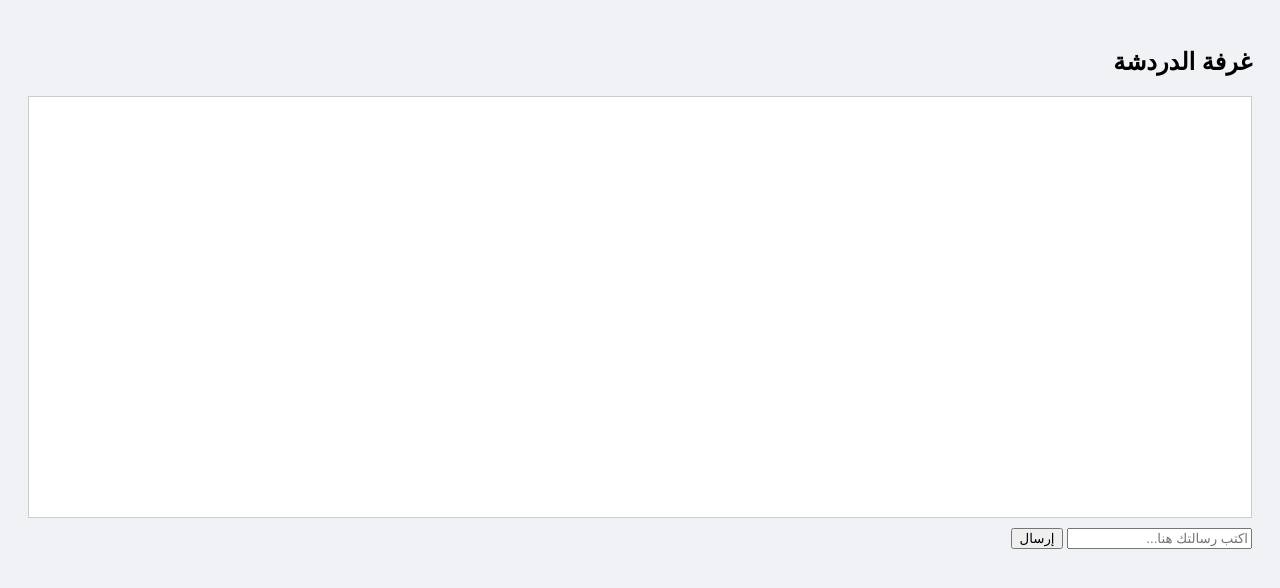
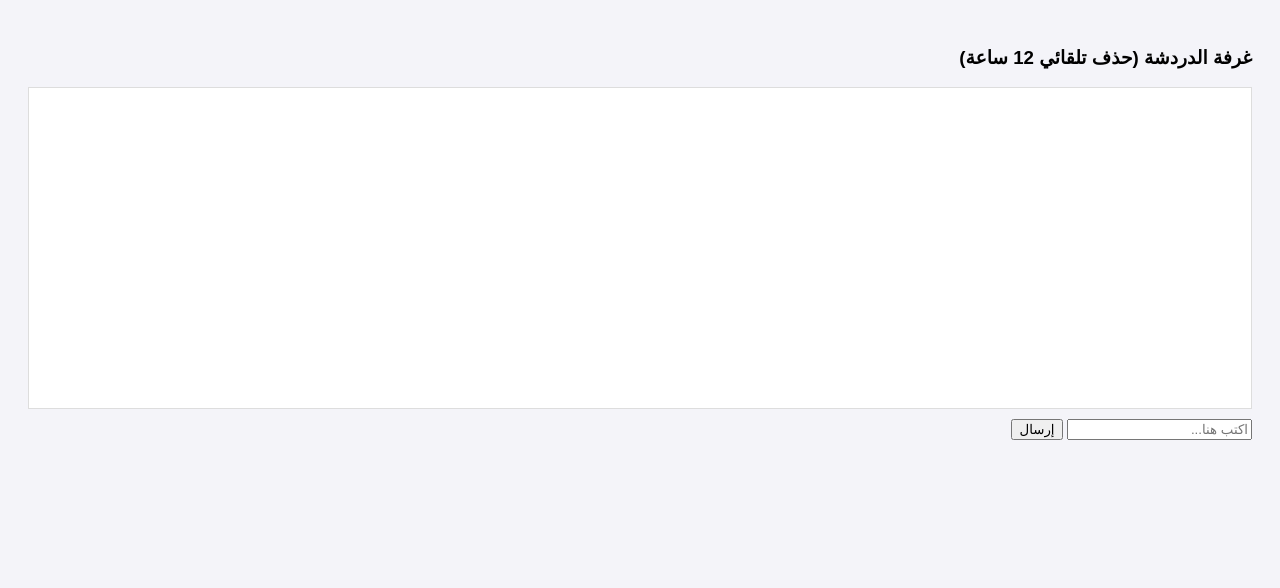
Before and after one commit to waelobaid60/1234, a website: page public/index.html in a window 1280 px wide. Both pictures are taken after a click on the button "إرسال". Drawn offline with Linux system fonts and the light colour scheme.

Commit message:
Update index.html

```diff
--- a/public/index.html
+++ b/public/index.html
@@ -4,63 +4,42 @@
     <meta charset="UTF-8">
     <title>دردشة وائل</title>
     <style>
-        body { font-family: sans-serif; background: #f0f2f5; padding: 20px; }
-        #chat-box { height: 400px; border: 1px solid #ccc; background: #fff; overflow-y: scroll; padding: 10px; margin-bottom: 10px; }
-        .message { background: #e1ffc7; padding: 8px; margin: 5px 0; border-radius: 5px; position: relative; }
-        .time { font-size: 0.7em; color: #888; display: block; }
+        body { font-family: sans-serif; background: #f4f4f9; padding: 20px; }
+        #chat { height: 300px; border: 1px solid #ddd; background: #fff; overflow-y: auto; padding: 10px; margin-bottom: 10px; }
+        .msg { background: #dcf8c6; padding: 8px; margin: 4px 0; border-radius: 5px; }
     </style>
 </head>
 <body>
-    <h2>غرفة الدردشة</h2>
-    <div id="chat-box"></div>
-    <input type="text" id="msgInput" placeholder="اكتب رسالتك هنا...">
-    <button onclick="sendMessage()">إرسال</button>
+    <h3>غرفة الدردشة (حذف تلقائي 12 ساعة)</h3>
+    <div id="chat"></div>
+    <input type="text" id="text" placeholder="اكتب هنا...">
+    <button onclick="send()">إرسال</button>
 
     <script>
-        // ميزة الحذف التلقائي كل 12 ساعة
-        const TWELVE_HOURS = 12 * 60 * 60 * 1000;
+        const LIMIT = 12 * 60 * 60 * 1000; // 12 ساعة بالملي ثانية
 
-        function sendMessage() {
-            const input = document.getElementById('msgInput');
-            if (input.value.trim() === "") return;
-
-            const msgData = {
-                text: input.value,
-                timestamp: Date.now() // حفظ وقت الإرسال
-            };
-
-            saveAndDisplay(msgData);
-            input.value = "";
+        function send() {
+            const el = document.getElementById('text');
+            if(!el.value) return;
+            const m = { txt: el.value, time: Date.now() };
+            let msgs = JSON.parse(localStorage.getItem('msgs') || '[]');
+            msgs.push(m);
+            localStorage.setItem('msgs', JSON.stringify(msgs));
+            el.value = '';
+            show();
         }
 
-        function saveAndDisplay(data) {
-            let messages = JSON.parse(localStorage.getItem('messages') || '[]');
-            messages.push(data);
-            localStorage.setItem('messages', JSON.stringify(messages));
-            renderMessages();
+        function show() {
+            const box = document.getElementById('chat');
+            let msgs = JSON.parse(localStorage.getItem('msgs') || '[]');
+            const now = Date.now();
+            // حذف الرسائل القديمة
+            msgs = msgs.filter(m => (now - m.time) < LIMIT);
+            localStorage.setItem('msgs', JSON.stringify(msgs));
+            box.innerHTML = msgs.map(m => `<div class="msg">${m.txt}</div>`).join('');
         }
-
-        function renderMessages() {
-            const chatBox = document.getElementById('chat-box');
-            let messages = JSON.parse(localStorage.getItem('messages') || '[]');
-            const now = Date.now();
-
-            // تصفية الرسائل وحذف ما تجاوز 12 ساعة
-            const validMessages = messages.filter(m => (now - m.timestamp) < TWELVE_HOURS);
-            localStorage.setItem('messages', JSON.stringify(validMessages));
-
-            chatBox.innerHTML = validMessages.map(m => `
-                <div class="message">
-                    ${m.text}
-                    <span class="time">${new Date(m.timestamp).toLocaleTimeString()}</span>
-                </div>
-            `).join('');
-            chatBox.scrollTop = chatBox.scrollHeight;
-        }
-
-        // فحص الرسائل عند فتح الصفحة وتحديثها كل دقيقة
-        renderMessages();
-        setInterval(renderMessages, 60000);
+        show();
+        setInterval(show, 30000); // تحديث كل 30 ثانية
     </script>
 </body>
 </html>
```
